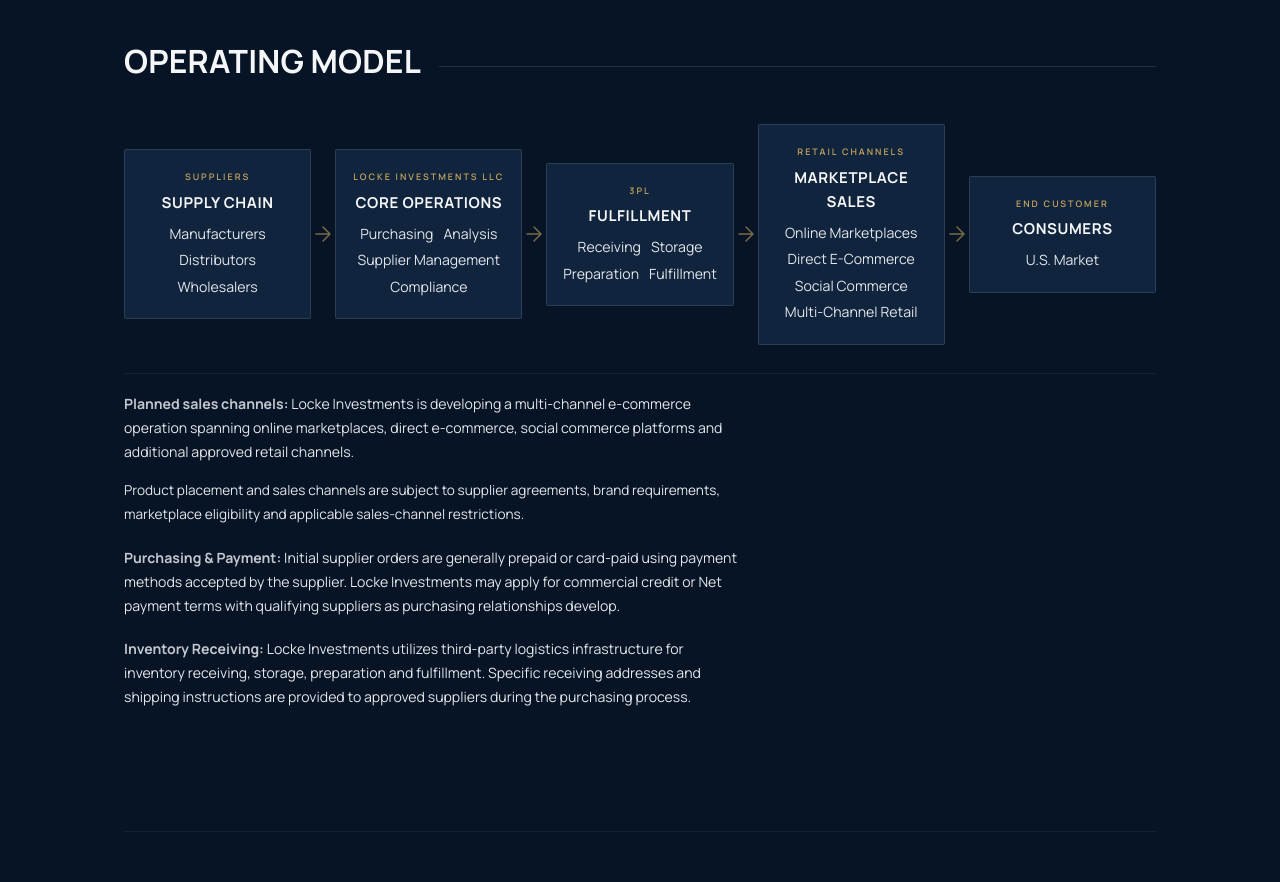
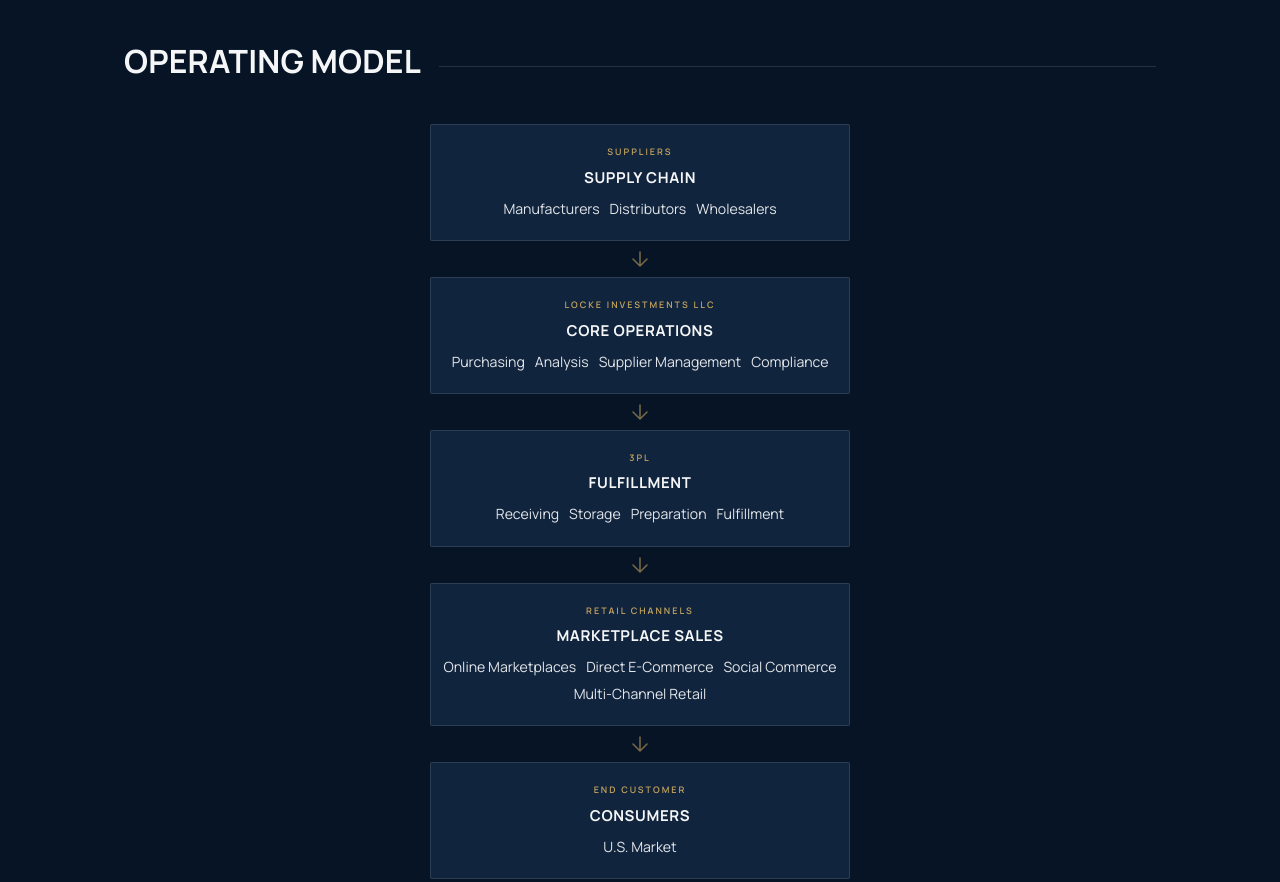
Before and after one commit to coreylocke/Locke-Investments, a plain HTML site: page index.html in a window 1280 px wide. Shown: the part 5080-5962 px from the top of the page. Drawn offline with Linux system fonts and the light colour scheme.

Commit message:
Fix operating model arrows to point downward, stack vertically on all breakpoints

```diff
--- a/index.html
+++ b/index.html
@@ -202,8 +202,8 @@
   .op-arrow{display:flex;justify-content:center;padding:6px 0}
   .op-arrow svg{width:24px;height:24px;display:block;color:var(--gold);opacity:.6}
   @media(min-width:840px){
-    .op-model{display:flex;align-items:center;justify-content:space-between;gap:0}
-    .op-stage{padding:0;flex:1}
+    .op-model{display:flex;flex-direction:column;align-items:center;gap:0}
+    .op-stage{padding:0;flex:none;width:100%;max-width:420px}
     .op-stage::after{content:none}
     .op-connector{flex-shrink:0;width:24px}
     .op-box{min-width:unset;width:100%;padding:20px 12px}
@@ -592,7 +592,7 @@
         </div>
         <div class="op-arrow">
           <svg viewBox="0 0 24 24" fill="none" stroke="var(--gold)" stroke-width="1.5">
-            <path d="M5 12h14M12 5l7 7-7 7" stroke-linecap="round" stroke-linejoin="round"/>
+            <path d="M12 5v14M5 12l7 7 7-7" stroke-linecap="round" stroke-linejoin="round"/>
           </svg>
         </div>
         <div class="op-stage">
@@ -609,7 +609,7 @@
         </div>
         <div class="op-arrow">
           <svg viewBox="0 0 24 24" fill="none" stroke="var(--gold)" stroke-width="1.5">
-            <path d="M5 12h14M12 5l7 7-7 7" stroke-linecap="round" stroke-linejoin="round"/>
+            <path d="M12 5v14M5 12l7 7 7-7" stroke-linecap="round" stroke-linejoin="round"/>
           </svg>
         </div>
         <div class="op-stage">
@@ -626,7 +626,7 @@
         </div>
         <div class="op-arrow">
           <svg viewBox="0 0 24 24" fill="none" stroke="var(--gold)" stroke-width="1.5">
-            <path d="M5 12h14M12 5l7 7-7 7" stroke-linecap="round" stroke-linejoin="round"/>
+            <path d="M12 5v14M5 12l7 7 7-7" stroke-linecap="round" stroke-linejoin="round"/>
           </svg>
         </div>
         <div class="op-stage">
@@ -643,7 +643,7 @@
         </div>
         <div class="op-arrow">
           <svg viewBox="0 0 24 24" fill="none" stroke="var(--gold)" stroke-width="1.5">
-            <path d="M5 12h14M12 5l7 7-7 7" stroke-linecap="round" stroke-linejoin="round"/>
+            <path d="M12 5v14M5 12l7 7 7-7" stroke-linecap="round" stroke-linejoin="round"/>
           </svg>
         </div>
         <div class="op-stage">
```
